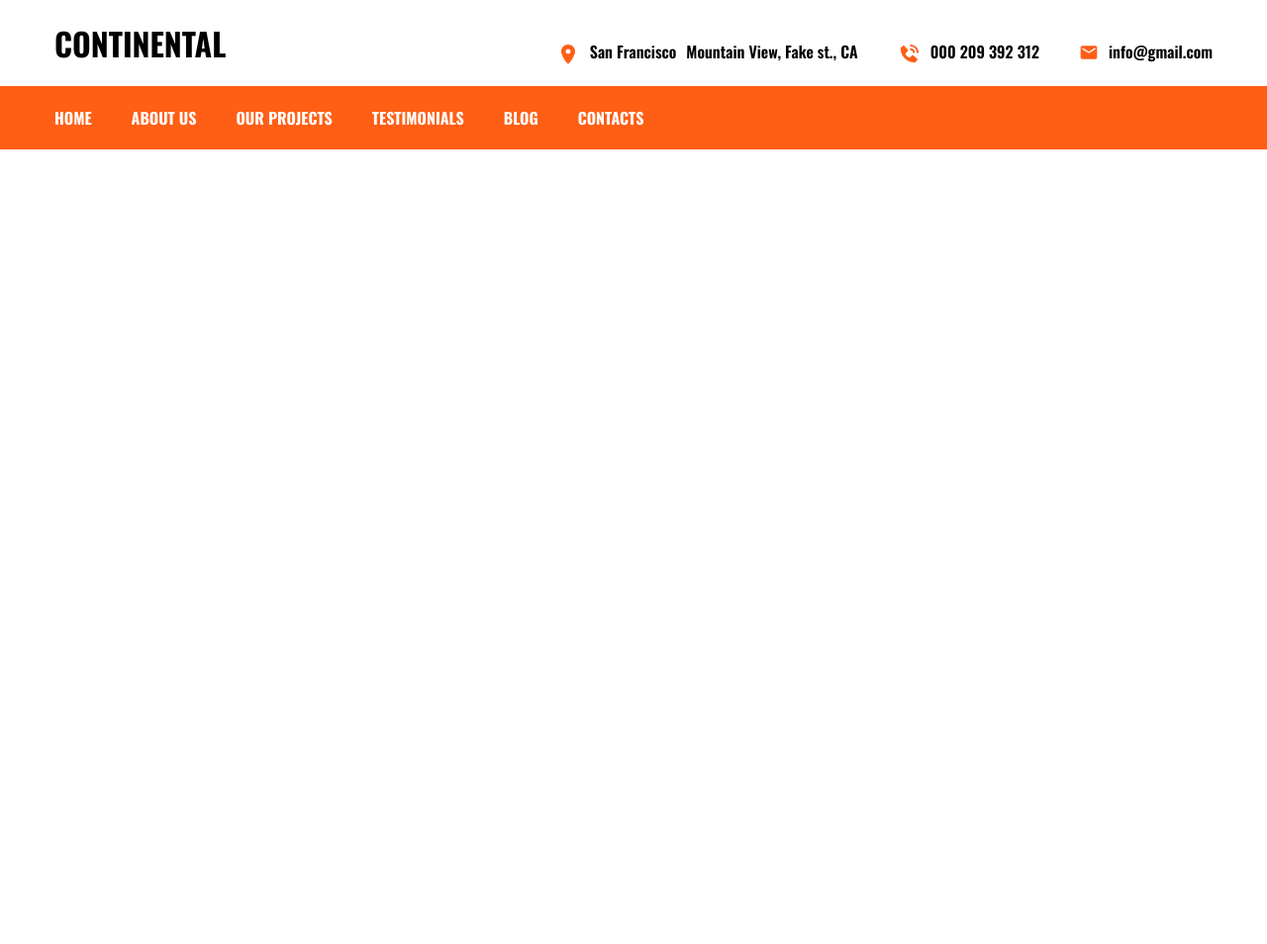
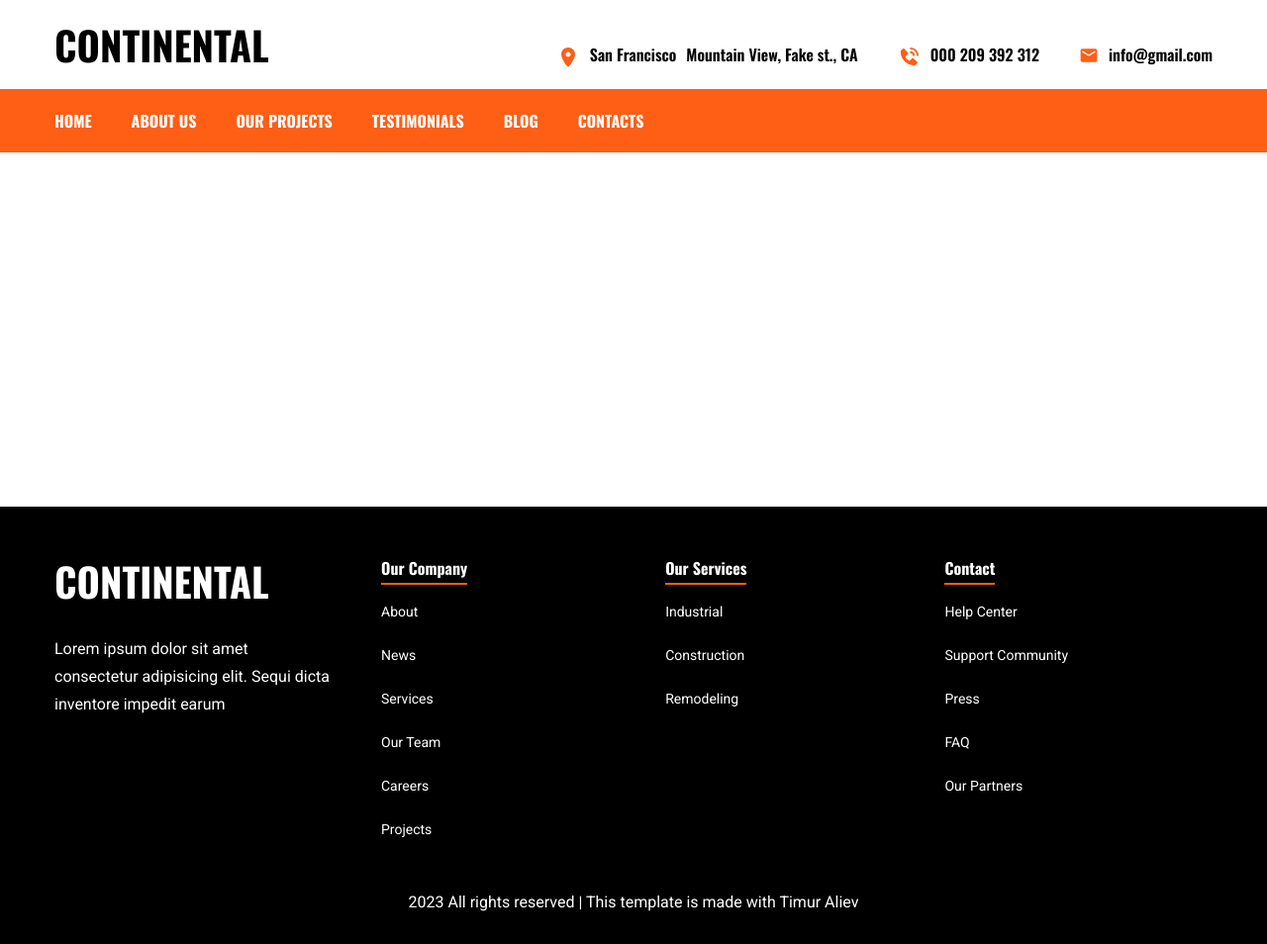
Before and after one commit to TimWolfskin/continental, a website: page frontend/app/index.html in a window 1280 px wide. Shown: the whole page at 99% size. Before the commit the page ends 800 px from the top, so only its background shows below. Drawn offline with nearby package versions, Linux system fonts and the light colour scheme.

Commit message:
added footer

```diff
--- a/frontend/app/index.html
+++ b/frontend/app/index.html
@@ -5,20 +5,20 @@
     <meta charset="UTF-8">
     <meta http-equiv="X-UA-Compatible" content="IE=edge">
     <meta name="viewport" content="width=device-width, initial-scale=1.0">
-    <title>Document</title>
+    <title>Continental</title>
     <link rel="preconnect" href="https://fonts.googleapis.com">
     <link rel="preconnect" href="https://fonts.gstatic.com" crossorigin>
-    <link href="https://fonts.googleapis.com/css2?family=Oswald:wght@400;600;700&display=swap" rel="stylesheet">
+    <link href="https://fonts.googleapis.com/css2?family=Oswald:wght@400;600;700&family=Roboto&display=swap"
+        rel="stylesheet">
     <link rel="stylesheet" href="css/style.min.css">
 </head>
 
 <body>
-    <div class="wrapper">
     <header class="header">
         <div class="container">
             <div class="header__top">
                 <a class="logo" href="#">
-                        <h1>CONTINENTAL</h1>
+                    <h1>continental</h1>
                 </a>
                 <nav class="top-nav">
                     <ul class="top-menu">
@@ -76,9 +76,83 @@
                     </ul>
                 </nav>
             </div>
-                </ </header>
+    </header>
+    <div class="wrapper">
         <main class="main"></main>
-                <footer class="footer"></footer>
+        <footer class="footer">
+            <div class="container">
+                <div class="footer__inner">
+                    <div class="footer__about">
+                        <a class="logo" href="#">
+                            <h1>continental</h1>
+                        </a>
+                        <p class="footer__about-text">
+                            Lorem ipsum dolor sit amet
+                            consectetur adipisicing elit.
+                            Sequi dicta inventore impedit earum
+                        </p>
+                    </div>
+                    <nav class="footer__menu">
+                        <ul class="footer__menu-list">
+                            <p class="footer__menu-title">Our Company</p>
+                            <li class="footer__menu-item">
+                                <a class="footer__menu-link" href="#">About</a>
+                            </li>
+                            <li class="footer__menu-item">
+                                <a class="footer__menu-link" href="#">News</a>
+                            </li>
+                            <li class="footer__menu-item">
+                                <a class="footer__menu-link" href="#">Services</a>
+                            </li>
+                            <li class="footer__menu-item">
+                                <a class="footer__menu-link" href="#">Our Team</a>
+                            </li>
+                            <li class="footer__menu-item">
+                                <a class="footer__menu-link" href="#">Careers</a>
+                            </li>
+                            <li class="footer__menu-item">
+                                <a class="footer__menu-link" href="#">Projects</a>
+                            </li>
+                        </ul>
+                        <ul class="footer__menu-list">
+                            <p class="footer__menu-title">Our Services</p>
+                            <li class="footer__menu-item">
+                                <a class="footer__menu-link" href="#">Industrial</a>
+                            </li>
+                            <li class="footer__menu-item">
+                                <a class="footer__menu-link" href="#">Construction</a>
+                            </li>
+                            <li class="footer__menu-item">
+                                <a class="footer__menu-link" href="#">Remodeling</a>
+                            </li>
+                        </ul>
+                        <ul class="footer__menu-list">
+                            <p class="footer__menu-title">Contact</p>
+                            <li class="footer__menu-item">
+                                <a class="footer__menu-link" href="#">Help Center</a>
+                            </li>
+                            <li class="footer__menu-item">
+                                <a class="footer__menu-link" href="#">Support Community</a>
+                            </li>
+                            <li class="footer__menu-item">
+                                <a class="footer__menu-link" href="#">Press</a>
+                            </li>
+                            <li class="footer__menu-item">
+                                <a class="footer__menu-link" href="#">FAQ</a>
+                            </li>
+                            <li class="footer__menu-item">
+                                <a class="footer__menu-link" href="#">Our Partners</a>
+                            </li>
+                        </ul>
+                    </nav>
+                </div>
+                <div class="footer__copy">
+                    <p class="footer__copy-text">
+                        2023 All rights reserved | This template is made with Timur Aliev
+                    </p>
+                </div>
+            </div>
+        </footer>
     </div>
 
     <scriptsc src="js/main.min.js"></scriptsc>
--- a/frontend/app/scss/_global.scss
+++ b/frontend/app/scss/_global.scss
@@ -4,7 +4,10 @@ body {
 }
 
 body {
-	font-family: 'Oswald', sans-serif;
+	font-family: 'Roboto', sans-serif;
+	font-weight: 400;
+	font-size: 16px;
+	line-height: 24px;
 }
 
 a {
@@ -30,3 +33,9 @@ a {
   margin: 0 auto;
   padding: 0 15px;
 }
+
+
+
+
+
+//	font-family: 'Oswald', sans-serif;
--- a/frontend/app/scss/style.scss
+++ b/frontend/app/scss/style.scss
@@ -4,6 +4,19 @@
 @import 'libs';
 @import 'global';
 
+
+
+.logo h1 {
+    font-family: 'Oswald', sans-serif;
+    font-weight: 700;
+    font-size: 40px;
+    line-height: 50px;
+    text-transform: uppercase;
+}
+
+.header {
+    font-family: 'Oswald', sans-serif;
+}
 
 .header__top {
     display: flex;
@@ -17,6 +30,7 @@
     justify-content: space-between;
     align-items: start;
     gap: 40px;
+
     &__list {
         display: flex;
         gap: 10px;
@@ -36,6 +50,7 @@
 .menu {
     display: flex;
     gap: 40px;
+
     &__link {
         font-family: 'Oswald', sans-serif;
         font-weight: 700;
@@ -44,8 +59,78 @@
         color: #fff;
         text-transform: uppercase;
         transition: all .3s;
+
         &:hover {
             color: #000;
         }
     }
 }
+
+
+.footer {
+    padding-top: 50px;
+    background-color: #000;
+    color: #fff;
+
+    &__inner {
+        display: flex;
+    }
+
+    &__about {
+        margin-right: 50px;
+    }
+
+    &__about-text {
+        padding-top: 30px;
+        max-width: 280px;
+        font-size: 16px;
+        line-height: 28px;
+        font-weight: 400;
+    }
+    &__menu {
+        display: flex;
+        margin-bottom: 50px;
+        gap: 200px;
+    }
+    &__menu-list {
+        max-width: 250px;
+    }
+    &__menu-title {
+        font-family: 'Oswald', sans-serif;
+        font-size: 16px;
+        line-height: 24px;
+        font-weight: 700;
+        margin-bottom: 20px;
+        position: relative;
+        display: inline-block;
+        &::before {
+            position: absolute;
+            content: '';
+            background: #ff5e15;
+            left: 0;
+            bottom: -5px;
+            width: 100%;
+            height: 2px;
+        }
+    }
+    &__menu-item {
+        transition: all .3s;
+        &:hover {
+            color: #ff5e15;
+            text-decoration: underline;
+        }
+    }
+    &__menu-item + .footer__menu-item {
+        padding-top: 20px;
+    }
+    &__menu-link {
+        font-size: 14px;
+        line-height: 18px;
+        font-weight: 400;
+    }
+    &__copy {
+        max-width: 800px;
+        margin: 0 auto 30px;
+        text-align: center;
+    }
+}
```
Also changed, not shown: frontend/app/css/style.min.css. Lines whose indentation alone changed are shown as unchanged.
